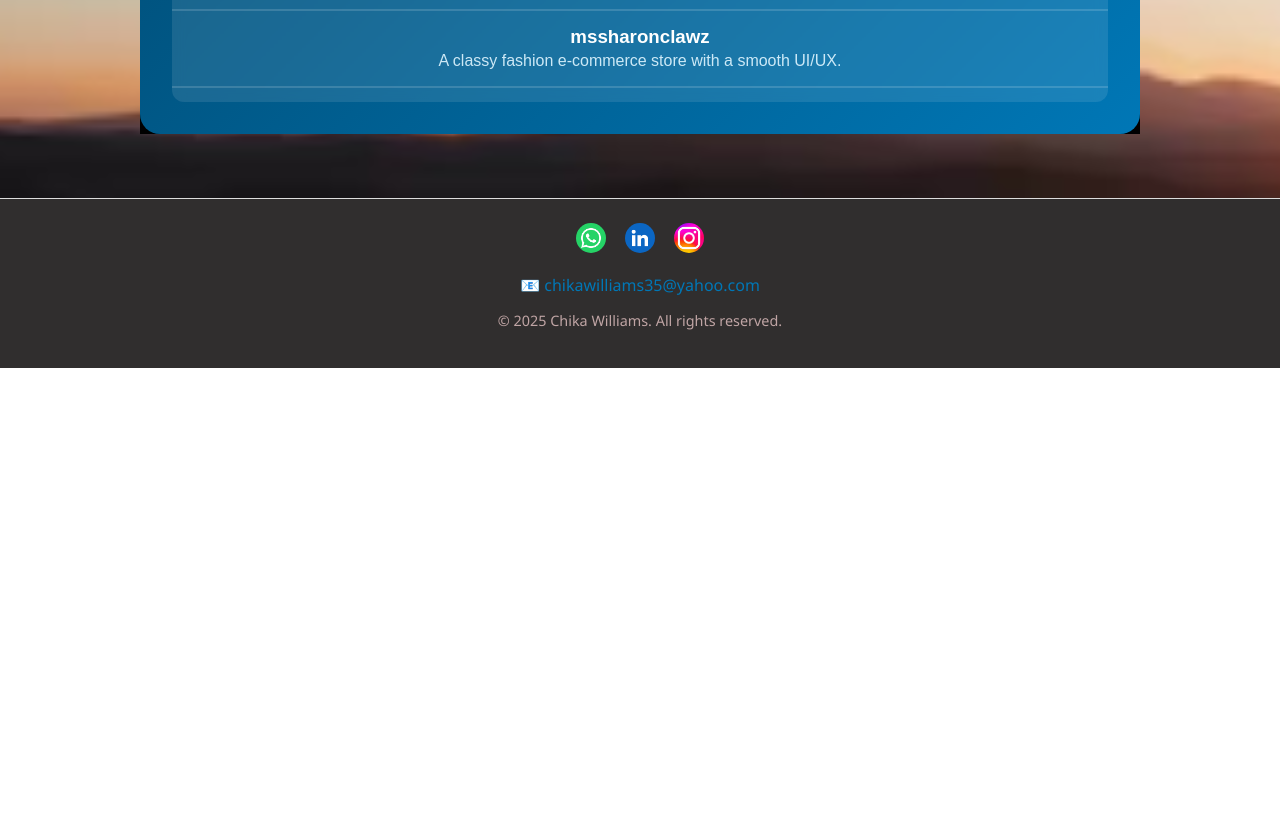
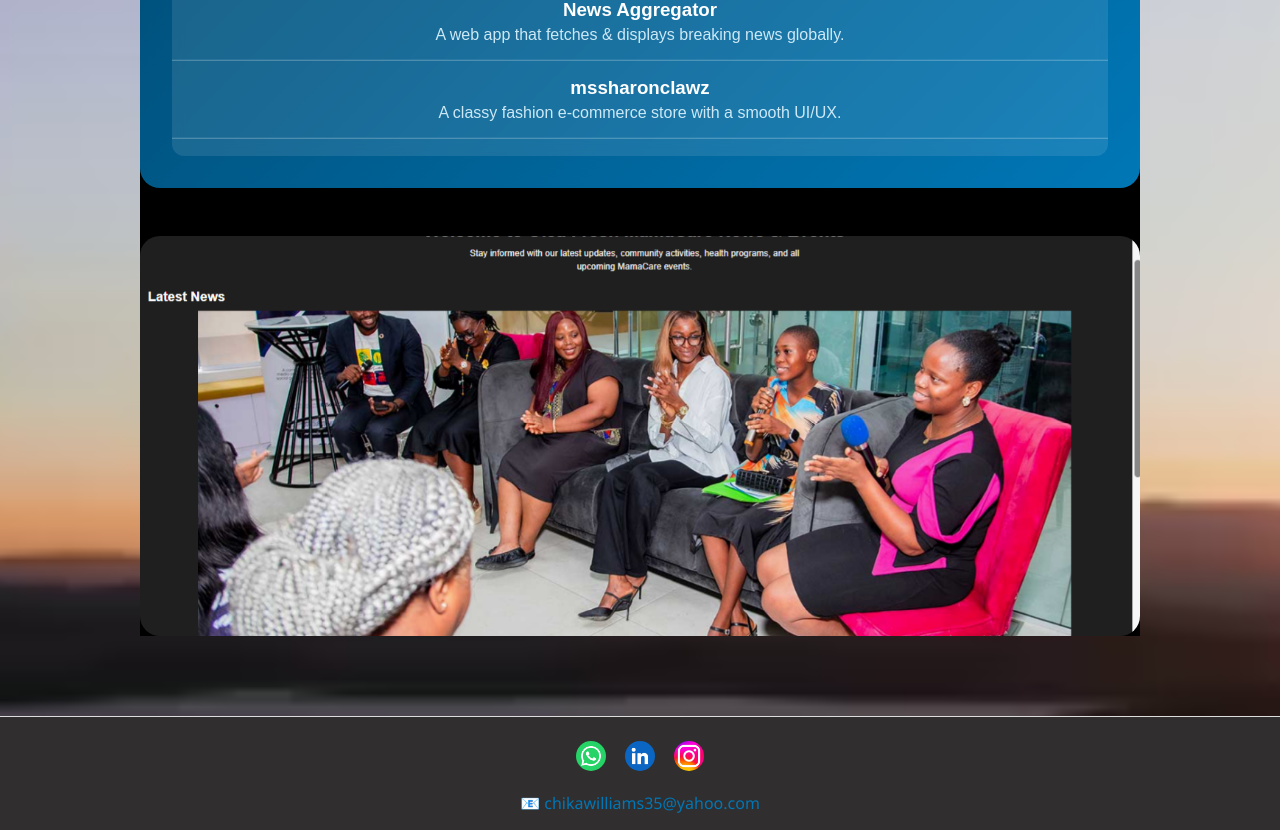
Before and after one commit to chikafil-willy/my-portfolio, a React (Vite) app: page / in a window 1280 px wide. Shown: the part 1440-2270 px from the top of the page. Before the commit the page ends 1808 px from the top, so only its background shows below. Built offline with nearby package versions, Linux system fonts and the light colour scheme; no server answers.

Commit message:
updated home.jsx

```diff
--- a/src/components/Home.jsx
+++ b/src/components/Home.jsx
@@ -1,5 +1,12 @@
-import React from "react";
+import React, { useState, useEffect } from "react";
 import profilePic from "../assets/profile.png";
+import hero1 from "../assets/hero1.jpg";
+import hero2 from "../assets/hero2.jpg";
+import hero3 from "../assets/hero3.jpg";
+import hero4 from "../assets/hero4.jpg";
+import hero5 from "../assets/hero5.jpg";
+import hero6 from "../assets/hero6.jpg";
+import hero7 from "../assets/hero7.jpg";
 
 const Home = () => {
   const bio = {
@@ -9,7 +16,7 @@ const Home = () => {
       "Full Stack Developer specializing in building fast, modern and scalable digital experiences.",
   };
 
-  const techStack = ["React","JavaScript","CSS","HTML","Node.js","Express","Supabase","Web3"];
+  const techStack = ["React","JavaScript","CSS","HTML","Node.js","Express","Firebase","Supabase","Web3"];
 
   const services = [
     "Web Development",
@@ -21,7 +28,7 @@ const Home = () => {
   ];
 
   const projects = [
-    { title: "V6ix Collection", description: "A modern e-commerce store built with React + Supabase." },
+    { title: "V6ix Collection", description: "A modern e-commerce store built with React + Supabase + Firebase." },
     { title: "Portfolio Site", description: "A beautiful personal portfolio showcasing skills & projects." },
     { title: "Olea MamaCare", description: "A responsive consultancy website built with React + Supabase." },
     { title: "News Aggregator", description: "A web app that fetches & displays breaking news globally." },
@@ -29,6 +36,17 @@ const Home = () => {
   ];
 
   const scrollingProjects = [...projects, ...projects];
+
+  // NEW HERO SECTION STATE
+  const heroImages = [hero1, hero2, hero3, hero4, hero5, hero6, hero7];
+  const [currentHero, setCurrentHero] = useState(0);
+
+  useEffect(() => {
+    const interval = setInterval(() => {
+      setCurrentHero((prev) => (prev + 1) % heroImages.length);
+    }, 5000); // 5s interval
+    return () => clearInterval(interval);
+  }, []);
 
   // STYLES
   const heroSection = {
@@ -132,9 +150,7 @@ const Home = () => {
       <section style={section}>
         <h2 style={sectionHeader}>Tech Stack</h2>
         <div style={techList}>
-          {techStack.map((t, i) => (
-            <span key={i} style={techItem}>{t}</span>
-          ))}
+          {techStack.map((t, i) => <span key={i} style={techItem}>{t}</span>)}
         </div>
       </section>
 
@@ -142,13 +158,11 @@ const Home = () => {
       <section style={section}>
         <h2 style={sectionHeader}>Services</h2>
         <div style={servicesGrid}>
-          {services.map((s, i) => (
-            <div key={i} style={serviceCard}>{s}</div>
-          ))}
+          {services.map((s, i) => <div key={i} style={serviceCard}>{s}</div>)}
         </div>
       </section>
 
-      {/* SCROLLING PROJECTS HERO */}
+      {/* SCROLLING PROJECTS */}
       <section style={projectsHero}>
         <h2 style={{ fontSize: "2rem", marginBottom: "1rem" }}>Projects</h2>
         <div style={projectsContainer}>
@@ -162,6 +176,29 @@ const Home = () => {
           </div>
         </div>
       </section>
+
+      {/* NEW HERO SECTION WITH HERO1 → HERO7 */}
+      <section style={{ height: "400px", margin: "3rem 0", overflow: "hidden", position: "relative", borderRadius: "20px" }}>
+        {heroImages.map((img, i) => (
+          <img
+            key={i}
+            src={img}
+            alt={`Hero ${i + 1}`}
+            style={{
+              width: "100%",
+              height: "100%",
+              objectFit: "cover",
+              position: "absolute",
+              top: 0,
+              left: 0,
+              transform: "scale(1)",
+              transition: "opacity 1s ease-in-out, transform 5s ease-in-out",
+              opacity: i === currentHero ? 1 : 0,
+              transform: i === currentHero ? "scale(1.1)" : "scale(1)",
+            }}
+          />
+        ))}
+      </section>
     </div>
   );
 };
```
Also changed, not shown: src/assets/hero6.jpg, src/assets/hero7.jpg (added).
